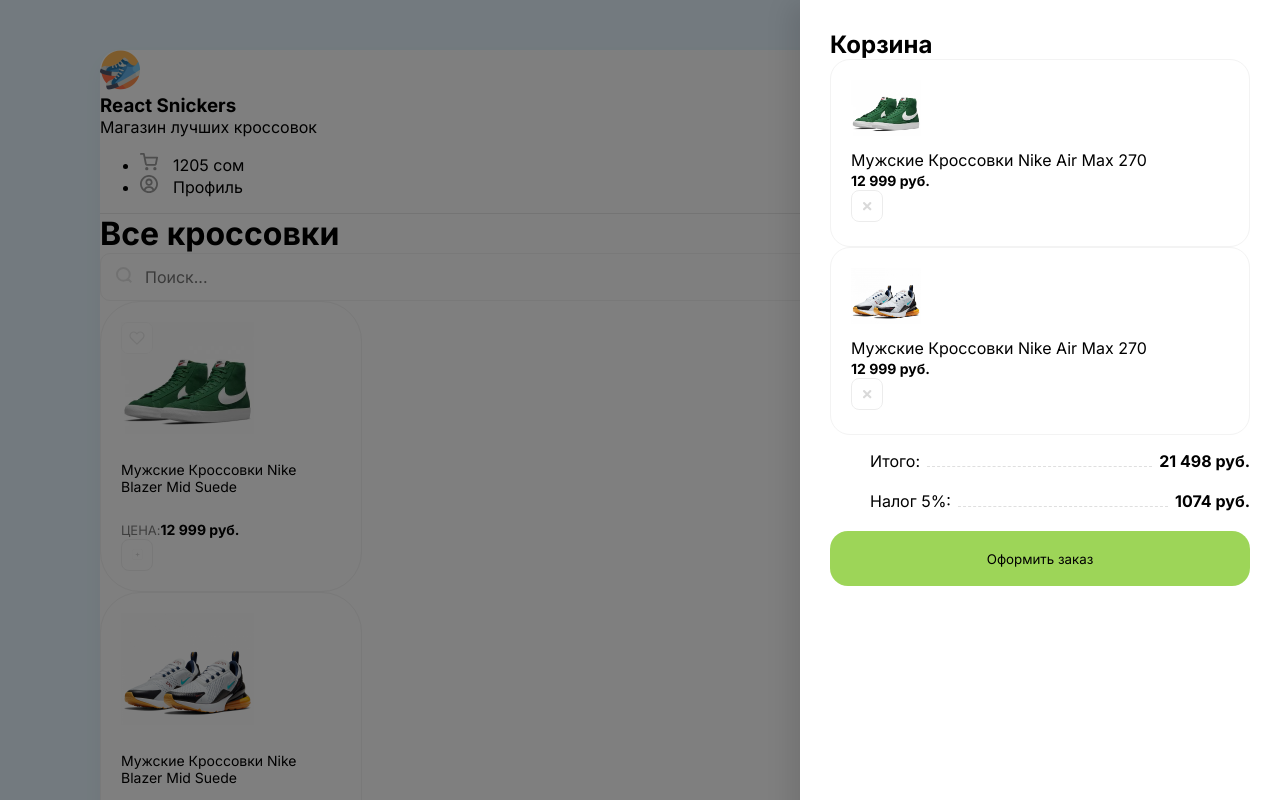
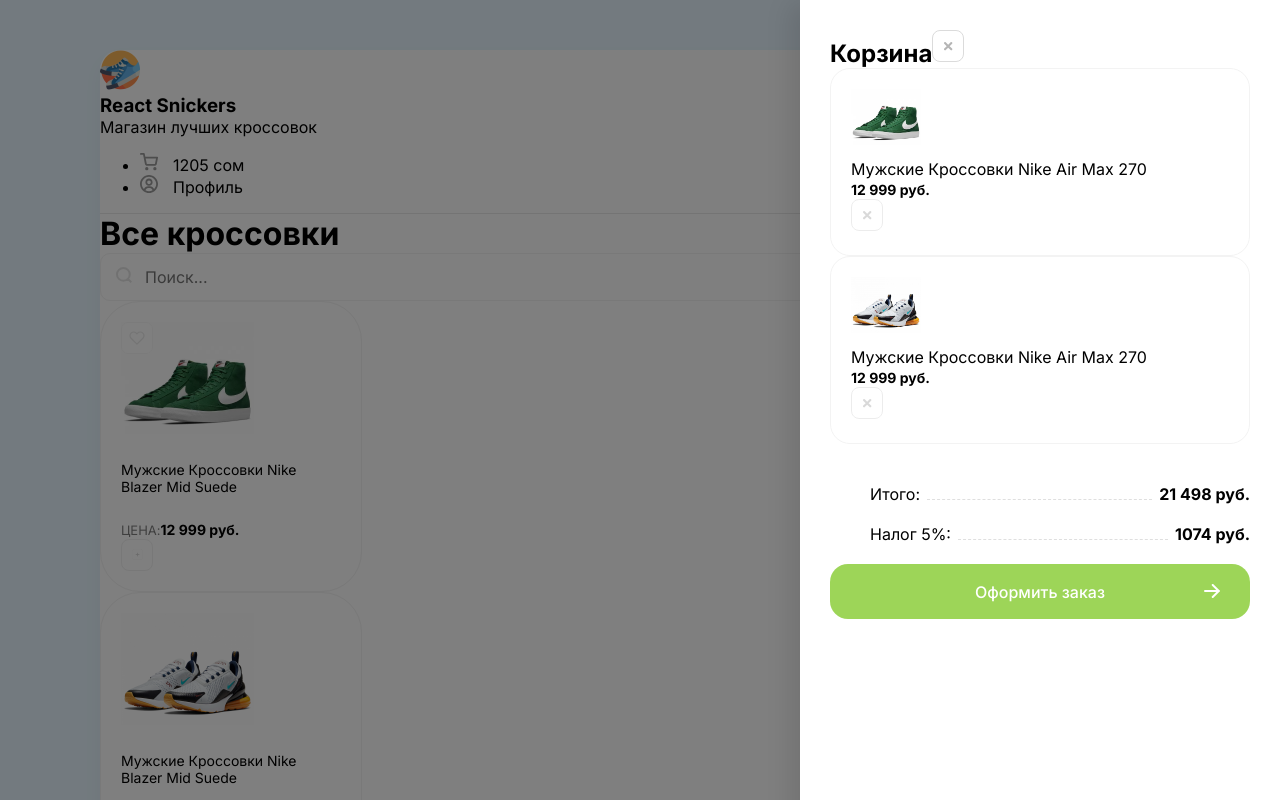
Before and after one commit to rlivaev/Sneakers-React-Store, a React (Create React App) app: page / in a window 1280 px wide. Shown: the top 800 px of the page. Built offline with nearby package versions, Linux system fonts and the light colour scheme.

Commit message:
added remove btn on card

```diff
--- a/src/App.js
+++ b/src/App.js
@@ -3,7 +3,10 @@
 		<div className='wrapper clear'>
 			<div className='overlay'>
 				<div className='drawer'>
-					<h2 className='mb-30'>Корзина</h2>
+					<h2 className='d-flex justify-between mb-30'>
+						Корзина
+						<img className='cu-p' src='/img/btn-remove.svg' alt='Remove' />
+					</h2>
 					<div className='items'>
 						<div className='cartItem d-flex align-center mb-20'>
 							<div
@@ -41,7 +44,10 @@
 								<b>1074 руб.</b>
 							</li>
 						</ul>
-						<button>Оформить заказ</button>
+						<button className='greenButton'>
+							Оформить заказ
+							<img src='/img/arrow.svg' alt='Arrow' />
+						</button>
 					</div>
 				</div>
 			</div>
--- a/src/index.scss
+++ b/src/index.scss
@@ -101,6 +101,11 @@
   box-shadow: -10px 4px 24px rgba(0,0,0,0.1);
   padding: 30px;
 
+  .items{
+    overflow: auto;
+    margin-bottom: 40px;
+  }
+
   h2{
     margin: 0;
   }
@@ -108,6 +113,8 @@
 
  .cartTotalBlock{
   ul{
+    display: block;
+    margin-bottom: 20px !important;
     li{
       display: flex;
       align-items: flex-end;
@@ -123,13 +130,34 @@
       }
     }
   }
-  button{
+  .greenButton{
+    position: relative;
+    img{
+      position: absolute;
+      right: 30px;
+      top: 20px;
+      transition: transform 0.2s ease-in-out;
+    }
+  }
+ }
+ .greenButton{
     width: 100%;
     height: 55px;
     background: #9dd558;
     border-radius: 18px;
     border: 0;
-  }
+    color: #fff;
+    font-size: 16px;
+    cursor: pointer;
+    font-weight: 500;
+    transition: background 0.1s ease-in-out;
+
+    &:hover{
+      background: lighten( #9dd558, 5%);
+    }
+    &:active{
+      background: darken( #9dd558, 5%);
+    }
  }
 .cartItem{
   border: 1px solid #f3f3f3;
```
Also changed, not shown: public/img/arrow.svg (added).
